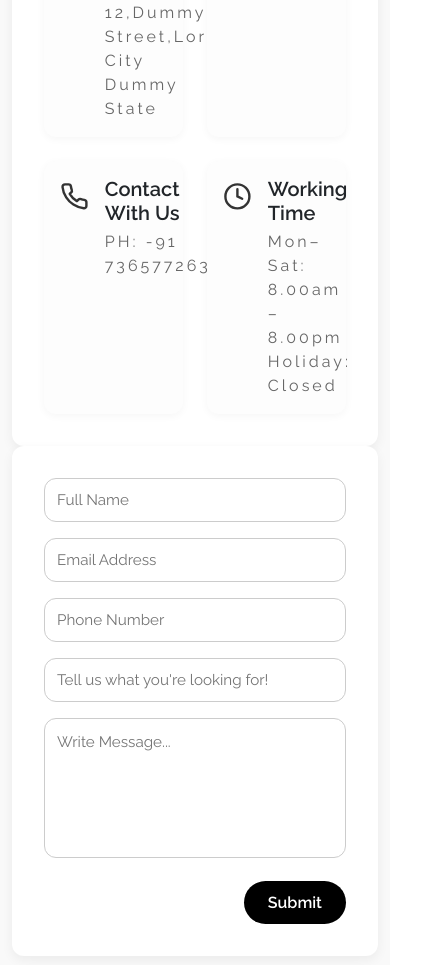
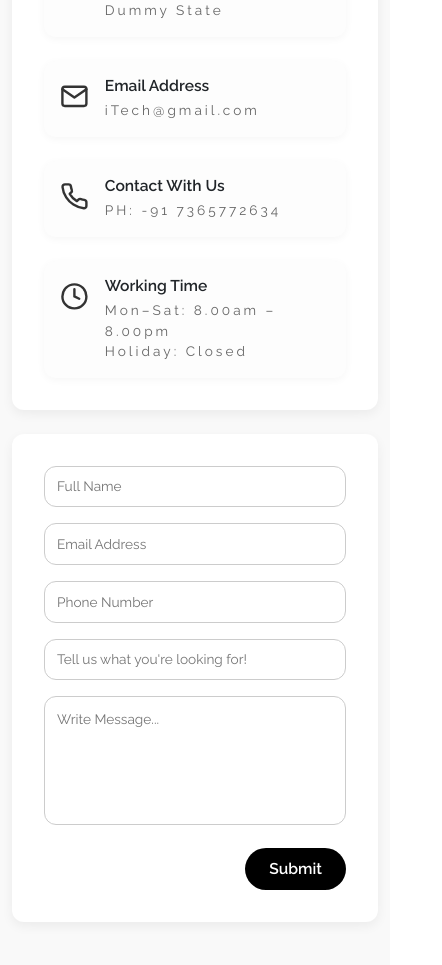
Before and after one commit to prabhuwebdev/Static_WebSite, a React (Vite) app: page /contact in a window 390 px wide. Shown: the part 981-1946 px from the top of the page, 442 px wide, since content can reach past the window. Built offline with nearby package versions, Linux system fonts and the light colour scheme.

Commit message:
Fixed Responsive in Contact Us page

```diff
--- a/src/Pages/ContactUs/ContactInfo.jsx
+++ b/src/Pages/ContactUs/ContactInfo.jsx
@@ -14,40 +14,38 @@ const ContactInfo = () => {
           </p>
         </div>
 
-        {/* Equal-height Flex Row */}
-        <div className={`row ${styles.equalRow}`}>
+        {/* Responsive Flex Row */}
+        <div className="row gy-4">
           {/* Left Side */}
-          <div className={`col-md-6 ${styles.flexBox}`}>
+          <div className="col-12 col-md-6 d-flex">
             <div className={styles.cardBox}>
-              <div className="row g-4">
-                <div className="col-6">
+              <div className="row gy-4">
+                <div className="col-12 col-sm-6">
                   <div className={styles.infoBox}>
                     <div className={styles.iconRow}>
                       <FiMapPin className={styles.contactIcon} />
                       <div>
                         <h5 className={styles.contactLabel}>Address Business</h5>
                         <p className={styles.contactText}>
-                          12,Dummy Street,Lorem City<br/>
+                          12,Dummy Street,Lorem City<br />
                           Dummy State
                         </p>
                       </div>
                     </div>
                   </div>
                 </div>
-                <div className="col-6">
+                <div className="col-12 col-sm-6">
                   <div className={styles.infoBox}>
                     <div className={styles.iconRow}>
                       <FiMail className={styles.contactIcon} />
                       <div>
                         <h5 className={styles.contactLabel}>Email Address</h5>
-                        <p className={styles.contactText}>
-                          iTech@gmail.com
-                        </p>
+                        <p className={styles.contactText}>iTech@gmail.com</p>
                       </div>
                     </div>
                   </div>
                 </div>
-                <div className="col-6">
+                <div className="col-12 col-sm-6">
                   <div className={styles.infoBox}>
                     <div className={styles.iconRow}>
                       <FiPhone className={styles.contactIcon} />
@@ -58,7 +56,7 @@ const ContactInfo = () => {
                     </div>
                   </div>
                 </div>
-                <div className="col-6">
+                <div className="col-12 col-sm-6">
                   <div className={styles.infoBox}>
                     <div className={styles.iconRow}>
                       <FiClock className={styles.contactIcon} />
@@ -77,28 +75,24 @@ const ContactInfo = () => {
           </div>
 
           {/* Right Side */}
-          <div className={`col-md-6 ${styles.flexBox}`}>
+          <div className="col-12 col-md-6 d-flex">
             <div className={styles.cardBox}>
               <form>
                 <div className="row">
-                  <div className="col-md-6 mb-3">
+                  <div className="col-12 col-sm-6 mb-3">
                     <input type="text" className={styles.input} placeholder="Full Name" />
                   </div>
-                  <div className="col-md-6 mb-3">
+                  <div className="col-12 col-sm-6 mb-3">
                     <input type="email" className={styles.input} placeholder="Email Address" />
                   </div>
                 </div>
 
                 <div className="row">
-                  <div className="col-md-6 mb-3">
+                  <div className="col-12 col-sm-6 mb-3">
                     <input type="text" className={styles.input} placeholder="Phone Number" />
                   </div>
-                  <div className="col-md-6 mb-3">
-                    <input
-                      type="text"
-                      className={styles.input}
-                      placeholder="Tell us what you're looking for!"
-                    />
+                  <div className="col-12 col-sm-6 mb-3">
+                    <input type="text" className={styles.input} placeholder="Tell us what you're looking for!" />
                   </div>
                 </div>
 
--- a/src/Pages/ContactUs/ContactInfo.module.css
+++ b/src/Pages/ContactUs/ContactInfo.module.css
@@ -4,24 +4,14 @@
 }
 
 .contactTitle {
-  font-size: 2rem;
+  font-size: clamp(1.4rem, 5vw, 2rem);
   font-weight: 700;
   color: #222;
 }
 
 .contactSubtext {
-  font-size: 1rem;
+  font-size: clamp(0.85rem, 4vw, 1rem);
   color: #555;
-}
-
-.equalRow {
-  display: flex;
-  flex-wrap: wrap;
-}
-
-.flexBox {
-  display: flex;
-  flex-direction: column;
 }
 
 .cardBox {
@@ -59,11 +49,13 @@
 .contactLabel {
   font-weight: 600;
   margin-bottom: 0.3rem;
+  font-size: clamp(0.95rem, 4vw, 1rem);
 }
 
 .contactText {
   margin: 0;
   color: #666;
+  font-size: clamp(0.85rem, 3.5vw, 0.95rem);
 }
 
 .input {
@@ -71,21 +63,19 @@
   padding: 0.6rem 0.75rem;
   border-radius: 12px;
   border: 1px solid #ccc;
-  font-size: 0.95rem;
+  font-size: clamp(0.85rem, 3.5vw, 0.95rem);
 }
-
 
 .textarea {
   width: 100%;
   padding: 0.75rem;
   border-radius: 12px;
   border: 1px solid #ccc;
-  font-size: 0.95rem;
-  resize: none;           /* 🔥 Removes the bottom-right resize handle */
-  outline: none;          /* 🔥 Removes focus outline */
-  box-shadow: none;       /* 🔥 Removes any inner lines or shadows */
+  font-size: clamp(0.85rem, 3.5vw, 0.95rem);
+  resize: none;
+  outline: none;
+  box-shadow: none;
 }
-
 
 .submitButton {
   background-color: #000;
@@ -94,6 +84,7 @@
   border: none;
   border-radius: 30px;
   font-weight: 600;
+  font-size: clamp(0.9rem, 4vw, 1rem);
   transition: background-color 0.3s ease;
 }
 
```
